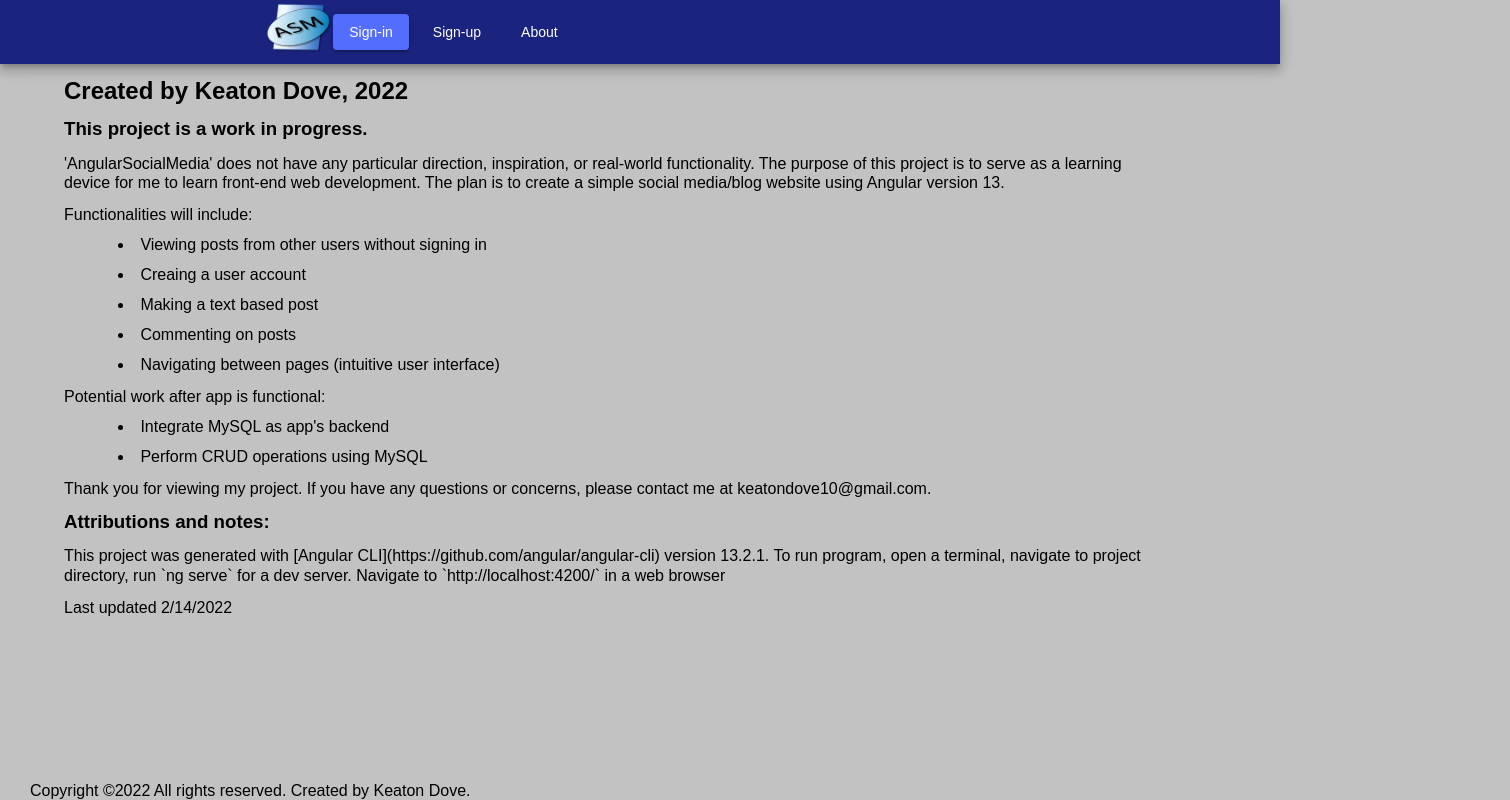
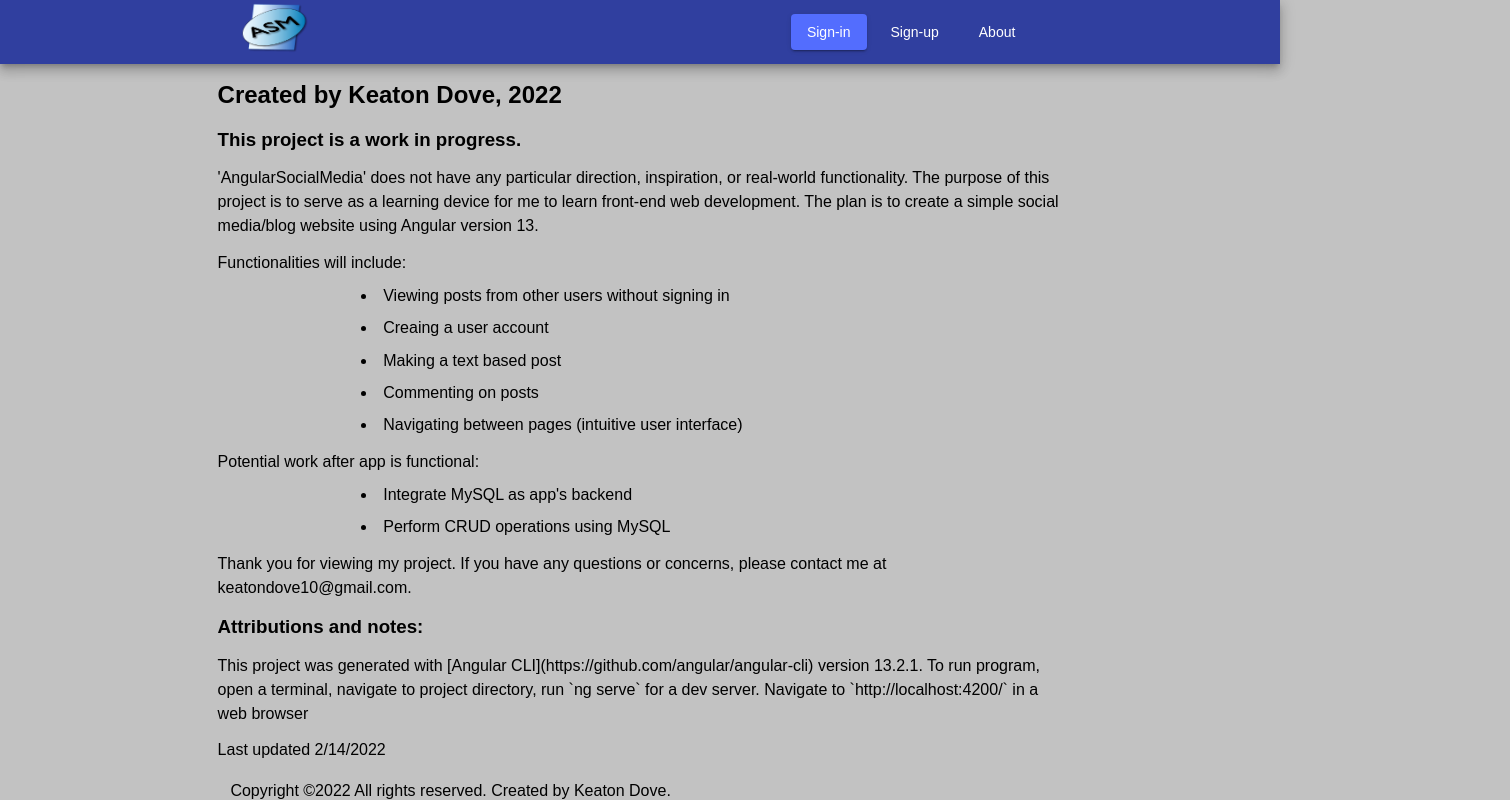
Before and after one commit to Keaton-Dove/AngularSocialMedia, an Angular app: page /about in a window 1280 px wide. Shown: the whole page, 1510 px wide, since content can reach past the window. Built offline with nearby package versions, Linux system fonts and the light colour scheme.

Commit message:
Updating to Angular 13.2.4

```diff
--- a/src/app-theme.scss
+++ b/src/app-theme.scss
@@ -2,7 +2,7 @@
 
 @include mat-core();
 
-$app-theme-primary: mat-palette($mat-indigo, 900);
+$app-theme-primary: mat-palette($mat-indigo, 700);
 $app-theme-secondary: mat-palette($mat-indigo, A200, A100, A400);
 
 $app-theme: mat-light-theme($app-theme-primary, $app-theme-secondary);
--- a/src/app/about/about.component.css
+++ b/src/app/about/about.component.css
@@ -1,9 +1,6 @@
-.indent{
-    margin-left: 40px;
+* {
+    margin-left: 17%;
+    margin-right: 17%;
+    margin-top: 1%;
+    line-height: 1.5;
 }
-* {
-    margin-left: 5%;
-    margin-right: 10%;
-    margin-top: 1%;
-    line-height: 1.2;
-}
--- a/src/app/auth/auth.component.html
+++ b/src/app/auth/auth.component.html
@@ -1,2 +1,8 @@
+
+<mat-form-field MatFormFieldAppearance = 'fill'>
+    <mat-label>Email</mat-label>
+    <input matInput placeholder="Email" >
+</mat-form-field>
+
 <a> Already have an account? </a>
 <a [routerLink]="['/sign-in']" > Sign-in</a>
--- a/src/app/auth/auth.component.ts
+++ b/src/app/auth/auth.component.ts
@@ -3,6 +3,7 @@ import { Component, OnInit } from '@angular/core';
 @Component({
   selector: 'app-auth',
   templateUrl: './auth.component.html',
+  styleUrls: ['./auth.component.css'],
 })
 export class AuthComponent implements OnInit {
 
--- a/src/app/auth/auth.module.ts
+++ b/src/app/auth/auth.module.ts
@@ -1,5 +1,6 @@
 import { NgModule } from '@angular/core';
 import { RouterModule } from '@angular/router';
+import { MatFormFieldModule } from '@angular/material/form-field';
 
 import { AuthComponent } from './auth.component';
 import { AuthRoutingModule } from './auth-routing.module';
@@ -10,7 +11,8 @@ import { AuthRoutingModule } from './auth-routing.module';
     AuthComponent
   ],
   imports: [
-    AuthRoutingModule
+    AuthRoutingModule,
+    MatFormFieldModule
   ]
 })
 export class AuthModule { }
--- a/src/app/page/footer.component.css
+++ b/src/app/page/footer.component.css
@@ -1,7 +1,6 @@
 * {
-    font-size: 5;
+    margin-left: 6%;
     width: 100%;
     position: absolute;
     bottom: 0;
-    margin-left: 10px;
 }
--- a/src/app/page/footer.component.html
+++ b/src/app/page/footer.component.html
@@ -1,6 +1,6 @@
 <footer>
-    <div class = "container">
-        <span class = "attribution">
+    <div class="container">
+        <span class="attribution">
             Copyright ©{{ year }} All rights reserved. Created by Keaton Dove.
         </span>
     </div>
--- a/src/app/page/header.component.css
+++ b/src/app/page/header.component.css
@@ -1,9 +1,9 @@
 
 .left-indent {
-    margin-left: 20%;
+    margin-left: 18%;
 }
 .right-indent {
-    margin-right: 20%;
+    margin-right: 18%;
 }
 .justify-right {
     flex: 1 1 auto;
--- a/src/app/page/header.component.html
+++ b/src/app/page/header.component.html
@@ -11,12 +11,11 @@
 
 
     <!-- Right side of toolbar -->
-    <div class="right-indent">
-        <div class="justify-right">
-            <a class="gap" mat-raised-button routerLink="/sign-in" color="accent"> Sign-in </a>
-            <a class="gap" mat-button routerLink="/sign-up"        color="black">  Sign-up </a>
-            <a class="gap" mat-button routerLink="/about"          color="black">  About   </a>
-        </div>
-    </div>
+    <div class="justify-right"></div>
+        <a class="gap" mat-raised-button routerLink="/sign-in" color="accent"> Sign-in </a>
+        <a class="gap" mat-button routerLink="/sign-up"        color="black">  Sign-up </a>
+        <a class="gap" mat-button routerLink="/about"          color="black">  About   </a>
+    <div class="right-indent"></div>
+
 
 </mat-toolbar>
--- a/src/styles.css
+++ b/src/styles.css
@@ -5,6 +5,7 @@
     box-sizing: border-box;
     font-family: sans-serif;
 }
+
 body{
     background-color: #c2c2c2;
 }
```
Also changed, not shown: src/app/auth/auth.component.css (added), src/assets/asmLogo.png.
